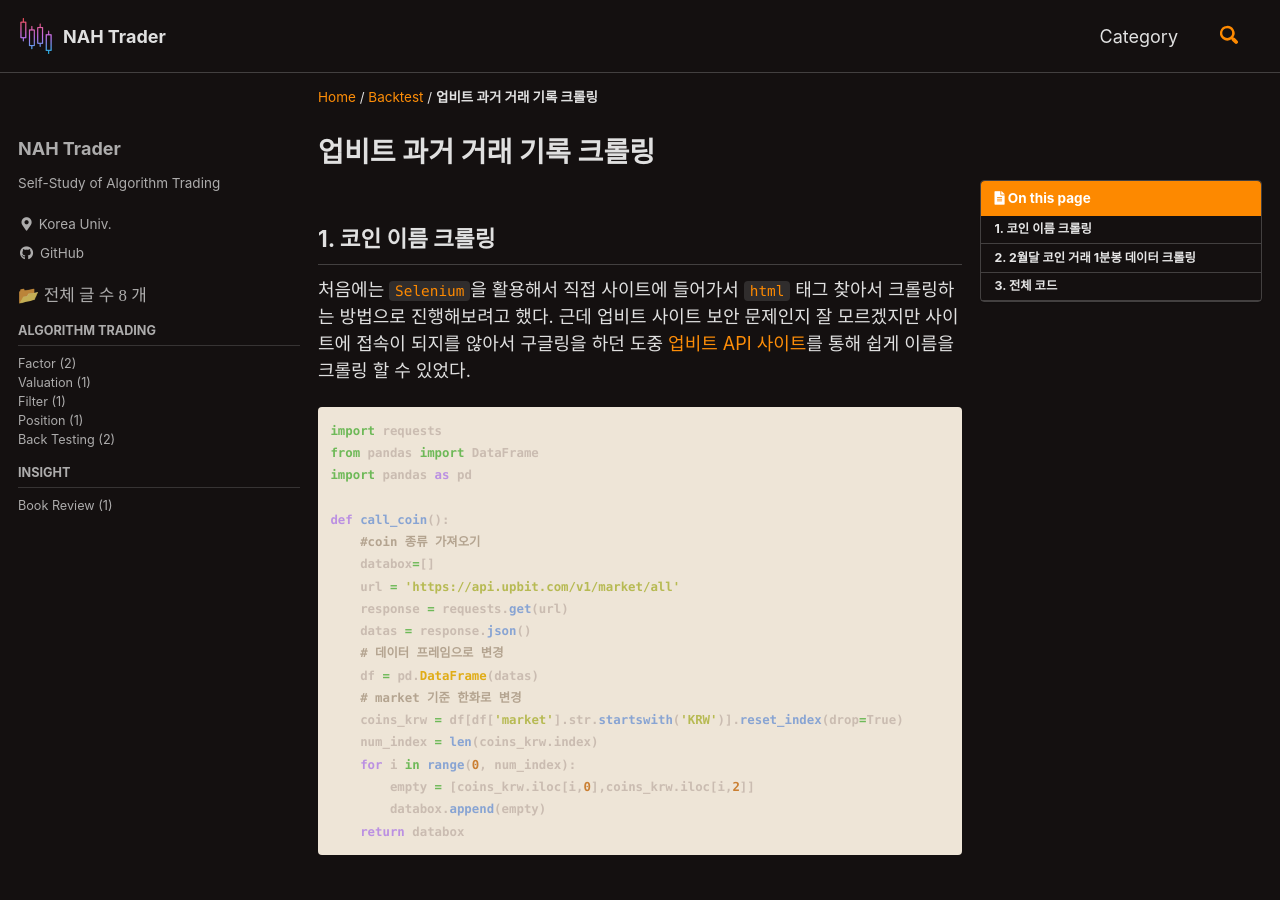
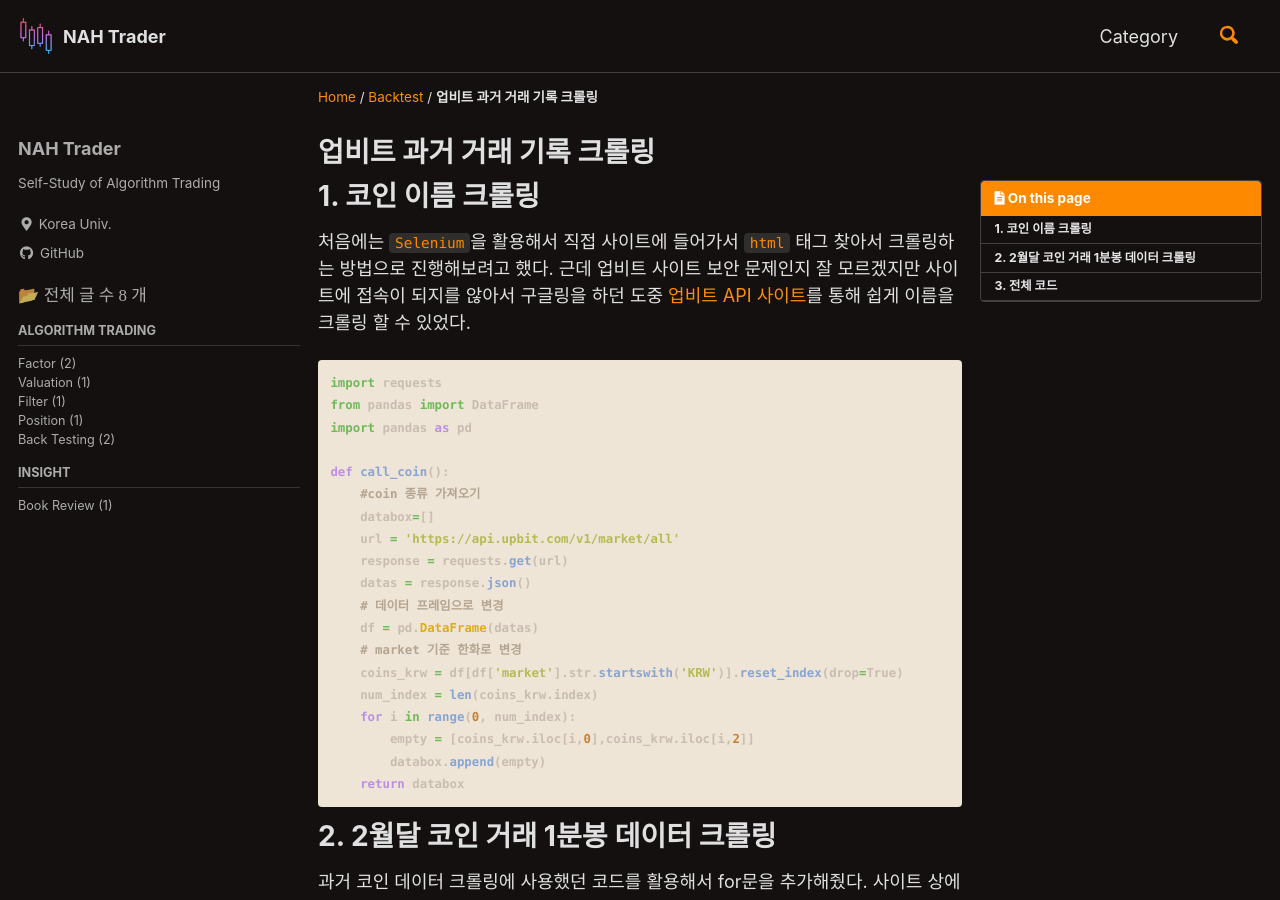
Before and after one commit to NAHtrader/NAHtrader.github.io, a Jekyll site: the page built from _posts/2021-03-14-AE2.md, in a window 1280 px wide and 900 px high. Built offline with Jekyll 4.4.1, drawn with Linux system fonts in a browser that asks for light colours; cached includes are drawn as plain includes.

Commit message:
0316 포스팅

````diff
--- a/_posts/2021-03-14-AE2.md
+++ b/_posts/2021-03-14-AE2.md
@@ -14,7 +14,7 @@ date: 2021-03-16
 last_modified_at: 2021-03-16
 ---
 
-## 1. 코인 이름 크롤링
+# 1. 코인 이름 크롤링
 처음에는 `Selenium`을 활용해서 직접 사이트에 들어가서 `html` 태그 찾아서 크롤링하는 방법으로 진행해보려고 했다. 근데 업비트 사이트 보안 문제인지 잘 모르겠지만 사이트에 접속이 되지를 않아서 구글링을 하던 도중 [업비트 API 사이트](https://api.upbit.com/v1/market/all)를 통해 쉽게 이름을 크롤링 할 수 있었다.
 
 ```python
@@ -38,7 +38,7 @@ def call_coin():
         databox.append(empty)
     return databox
 ```
-## 2. 2월달 코인 거래 1분봉 데이터 크롤링
+# 2. 2월달 코인 거래 1분봉 데이터 크롤링
 과거 코인 데이터 크롤링에 사용했던 코드를 활용해서 for문을 추가해줬다. 사이트 상에서 한 번에 가져올 수 있는 데이터가 200개라서 for문을 잘 설정해서 데이터를 모아야했다.
 
 1분 봉으로 데이터를 추출할 예정이기 때문에 한 번에 60개씩 데이터를 추출해서 최대한 카운팅을 맞춰보려고 노력했다. 처음 시범 데이터를 추출했을 때 총 `40,320`개의 데이터가 나와야하는데 `BTC 기준` `39,829`개가 나오길래 사이사이 빈 곳을 어떻게 처리해야할지 고민이 됬다.
@@ -71,7 +71,7 @@ for coin in coin_names:
             tradedata = r.json()
 ```
 
-## 3. 전체 코드
+# 3. 전체 코드
 
 전체 개수가 다 다르게 나오긴 하지만 API의 문제로 생각되서 둘 중 어느 방법을 활용하던 같은 결과가 나와서 일단 그대로 사용하기로 했다. 가격의 변동성에서 패턴을 읽는 과정에는 크게 어려움이 없다고 일단은 생각하고 진행하기로 했다.
 
````
